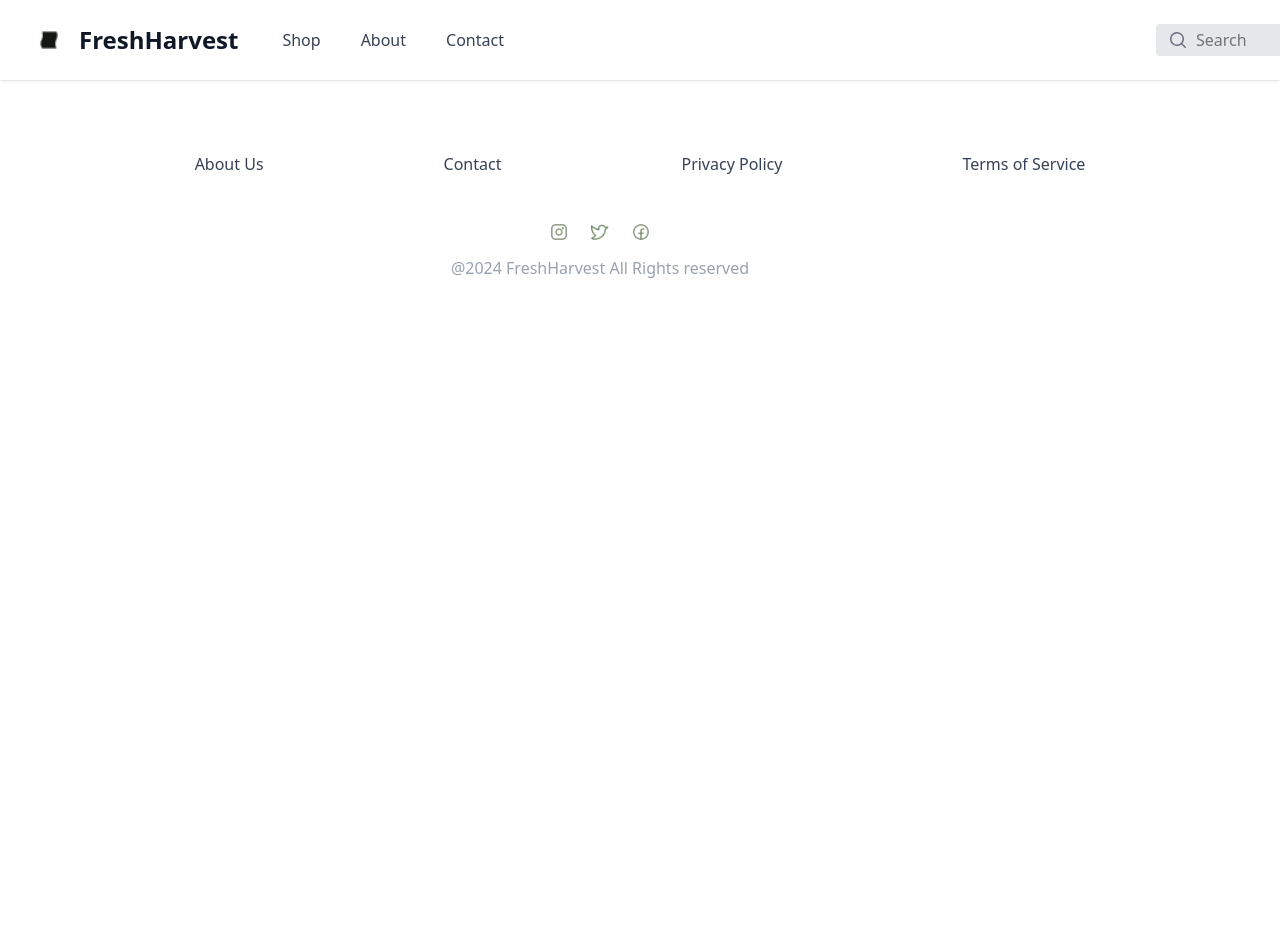
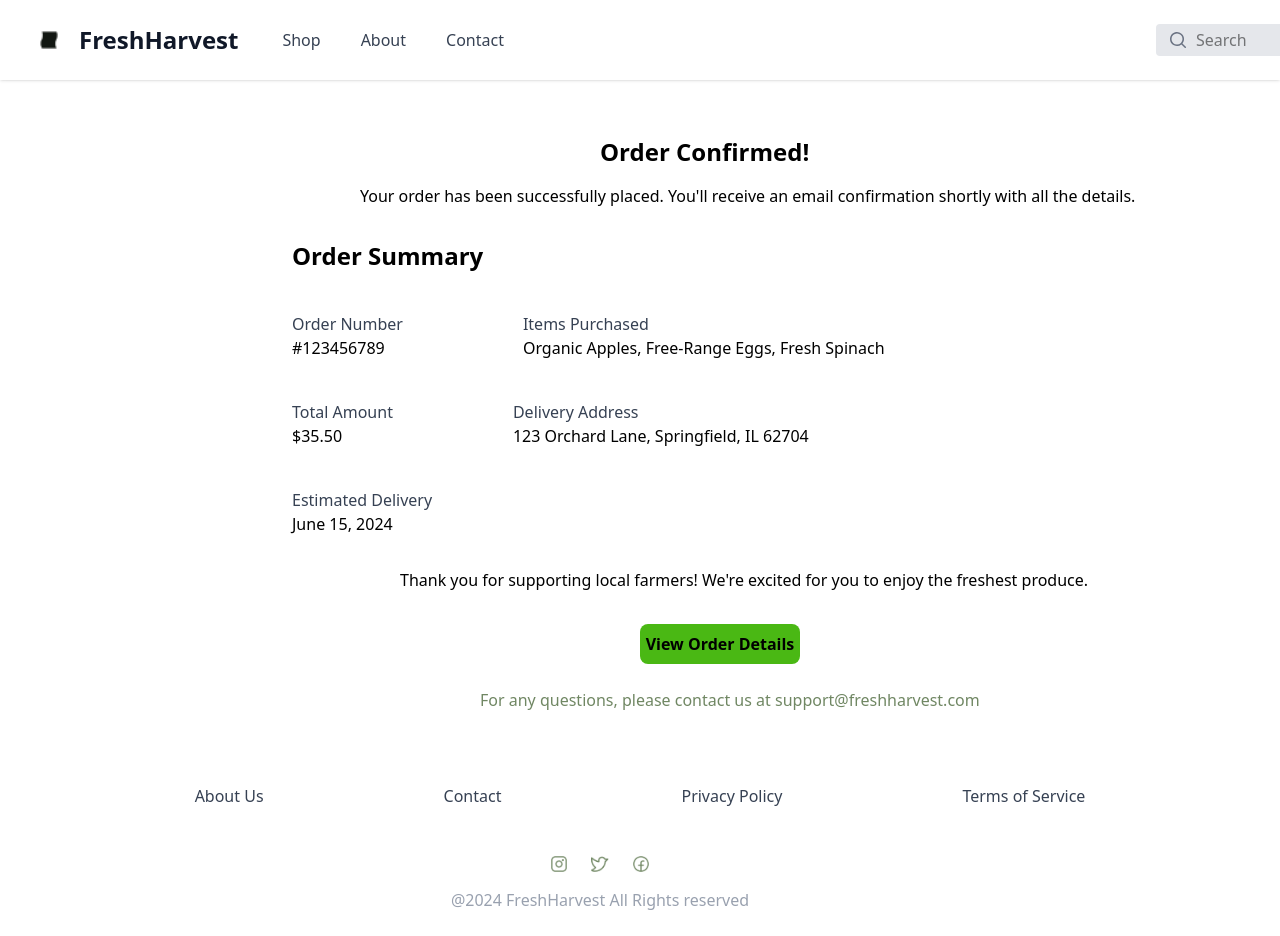
Before and after one commit to lkpreethamGowda/freshharvest-React, a React (Vite) app: page /Order in a window 1280 px wide. Shown: the top 936 px of the page. Before the commit the page ends 800 px from the top, so only its background shows below. Built offline with nearby package versions, Linux system fonts and the light colour scheme.

Commit message:
Added Order page

```diff
--- a/src/App.tsx
+++ b/src/App.tsx
@@ -14,6 +14,7 @@ import PricingPage from "./components/Pricing";
 import CustomerReviews from "./components/Review";
 import BadgesPage from "./components/Badges";
 import CartPage from "./components/Cart";
+import OrderPage from "./components/Order";
 
 function App() {
   return (
@@ -31,6 +32,7 @@ function App() {
         <Route path="/Review" element={<CustomerReviews />} />
         <Route path="/Badges" element={<BadgesPage />} />
         <Route path="/Cart" element={<CartPage />} />
+        <Route path="/Order" element={<OrderPage />} />
       </Routes>
       <Footer />
     </BrowserRouter>
--- /dev/null
+++ b/src/components/Order.tsx
@@ -0,0 +1,55 @@
+function OrderPage() {
+  return (
+    <div>
+      <div className="inline-block mt-8">
+        <h1 className="text-2xl ml-150 font-bold mt-6 ">Order Confirmed!</h1>
+        <p className="ml-90 mt-4">
+          Your order has been successfully placed. You'll receive an email
+          confirmation shortly with all the details.
+        </p>
+
+        <h1 className="text-2xl ml-73 font-bold mt-8 ">Order Summary</h1>
+      </div>
+      <div className=" flex mt-10 ml-73 gap-30">
+        <div>
+          <p className="text-gray-700">Order Number</p>
+          <p>#123456789</p>
+        </div>
+        <div>
+          <p className="text-gray-700">Items Purchased</p>
+          <p>Organic Apples, Free-Range Eggs, Fresh Spinach</p>
+        </div>
+      </div>
+      <div className=" flex mt-10 ml-73 gap-30">
+        <div>
+          <p className="text-gray-700">Total Amount</p>
+          <p>$35.50</p>
+        </div>
+        <div>
+          <p className="text-gray-700">Delivery Address</p>
+          <p>123 Orchard Lane, Springfield, IL 62704</p>
+        </div>
+      </div>
+      <div className="ml-73 mt-10">
+        <p className="text-gray-700">Estimated Delivery</p>
+        <p>June 15, 2024</p>
+      </div>
+      <div className="mt-8 ml-100">
+        <p>
+          Thank you for supporting local farmers! We're excited for you to enjoy
+          the freshest produce.
+        </p>
+      </div>
+      <div className="mt-8 ml-160">
+        <button className="bg-[#4AB814] rounded-lg w-40 h-[40px] font-bold">
+          View Order Details
+        </button>
+      </div>
+      <p className="text-[#708763] ml-120 mt-6">
+        For any questions, please contact us at support@freshharvest.com
+      </p>
+    </div>
+  );
+}
+
+export default OrderPage;
```
